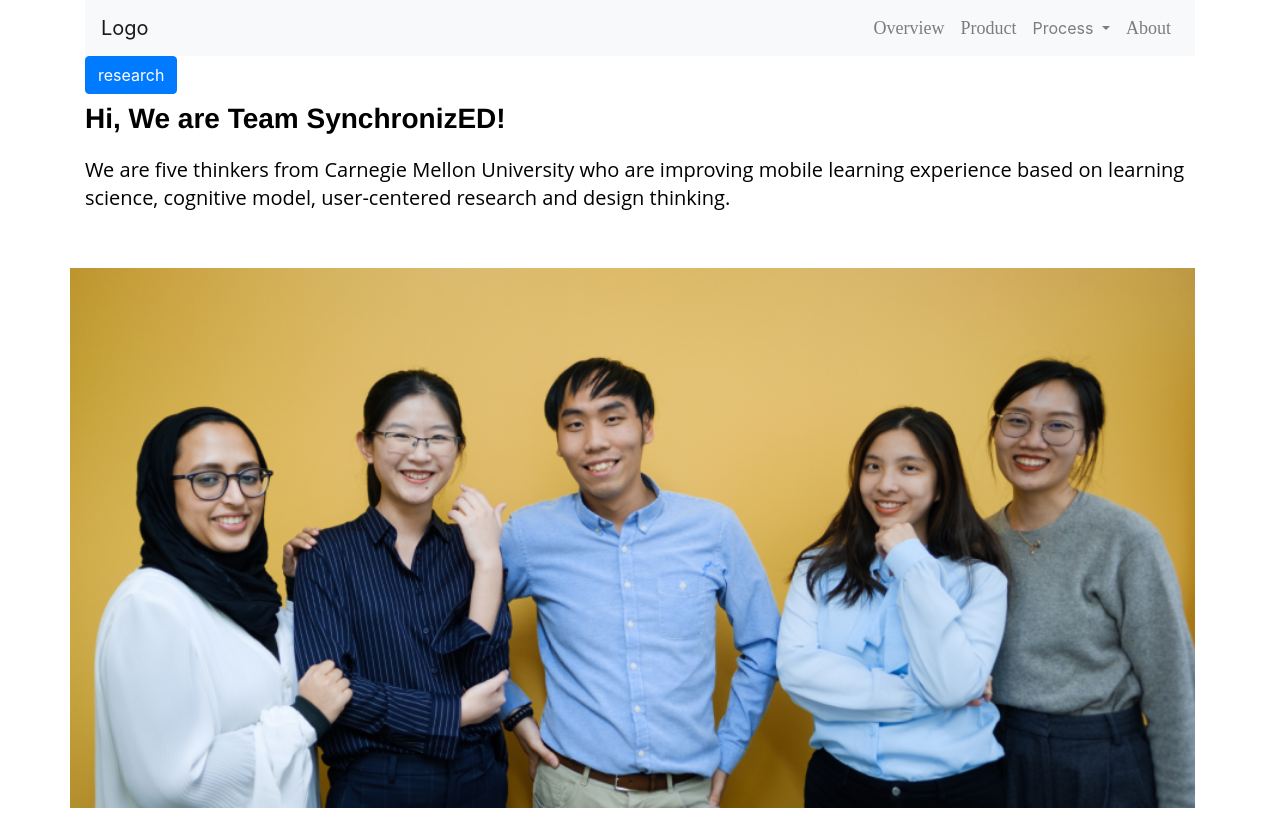
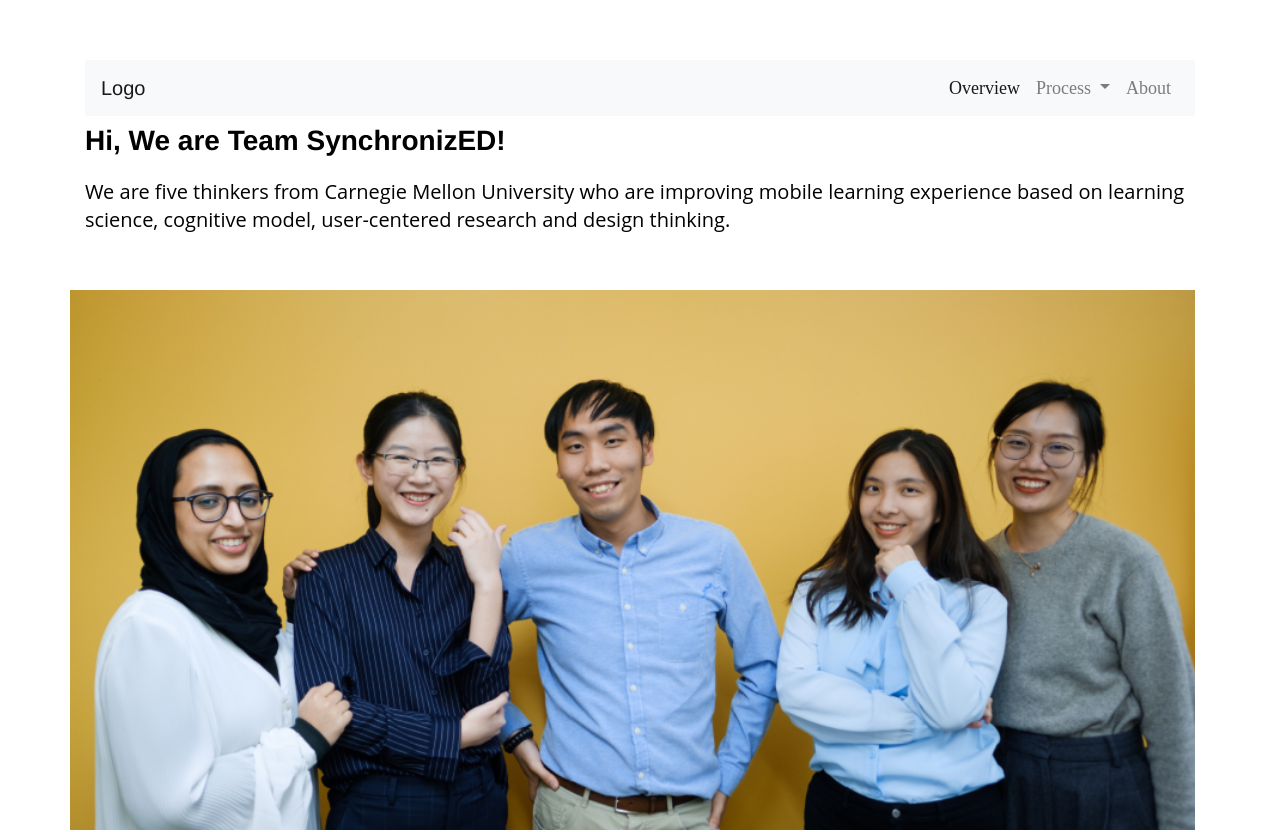
Before and after one commit to nhaque/synchronized_home, a Vue app: page / in a window 1280 px wide. Shown: the top 832 px of the page. Built offline with nearby package versions, Linux system fonts and the light colour scheme.

Commit message:
nav update

```diff
--- a/src/App.vue
+++ b/src/App.vue
@@ -1,10 +1,10 @@
 <template>
     <div>
         <div id="app" class="container">
-            <Navbar :about_page="about_page" :research_page="research_page"></Navbar>
-            <div class = "btn btn-primary" @click="goToResearchPage"> research </div>
+            <Navbar :about_page="about_page" :research_page="research_page" v-on:changeView="changeView"></Navbar>
+<!--            <div class = "btn btn-primary" @click="goToResearchPage"> research </div>-->
         </div>
-        <AboutPage v-if = "about_page"></AboutPage>
+        <AboutPage v-if = "about_page" ></AboutPage>
         <div id = "research_page">
         <div id="research" class="container">
             <ResearchPage v-if = "research_page"></ResearchPage>
@@ -41,6 +41,10 @@
             goToResearchPage: function() {
                 this.about_page = false;
                 this.research_page = true;
+            },
+            changeView: function(){
+                this.about_page = !this.about_page;
+                this.research_page = !this.research_page;
             }
         }
     }
@@ -53,7 +57,6 @@
         width: 90vw;
         background-color: #FFFFFF;
     }
-yarn
 
     #app {
         font-family: Avenir, Helvetica, Arial, sans-serif;
--- a/src/components/Navbar.vue
+++ b/src/components/Navbar.vue
@@ -1,25 +1,46 @@
 <template>
     <nav class="navbar navbar-expand-lg navbar-light bg-light nav-justified justify-content-between">
         <a class="navbar-brand" href="#">Logo</a>
-        <button class="navbar-toggler" type="button" data-toggle="collapse" data-target="#navbarNavAltMarkup" aria-controls="navbarNavAltMarkup" aria-expanded="false" aria-label="Toggle navigation">
+        <button class="navbar-toggler" type="button" data-toggle="collapse" data-target="#navbarNavAltMarkup"
+                aria-controls="navbarNavAltMarkup" aria-expanded="false" aria-label="Toggle navigation">
             <span class="navbar-toggler-icon"></span>
         </button>
-        <form class="form-inline" id="navbarNavAltMarkup">
-            <div class="navbar-nav">
-                <a class="nav-item nav-link" href="#">Overview<span class="sr-only">(current)</span></a>
-                <a class="nav-item nav-link" href="#">Product</a>
-<!--                <a class="nav-item nav-link disabled" href="#">Disabled</a>-->
-                <a class="nav-link dropdown-toggle" href="#" id="navbarDropdownMenuLink" data-toggle="dropdown" aria-haspopup="true" aria-expanded="false">
+<!--        <form class="form-inline" id="navbarNavAltMarkup">-->
+<!--            <ul class="navbar-nav">-->
+<!--                <li class="nav-item nav-link" href="#">Overview<span class="sr-only">(current)</span></li>-->
+<!--                &lt;!&ndash;                <a class="nav-item nav-link" href="#">Product</a>&ndash;&gt;-->
+<!--                &lt;!&ndash;                <a class="nav-item nav-link disabled" href="#">Disabled</a>&ndash;&gt;-->
+<!--                <li class="nav-item nav-link dropdown-toggle" href="#" id="navbarDropdownMenuLink"-->
+<!--                    data-toggle="dropdown" aria-haspopup="true" aria-expanded="false">-->
+<!--                    Process-->
+<!--                    <div class="dropdown-menu" aria-labelledby="navbarDropdownMenuLink">-->
+<!--                        <a class="dropdown-item" href="#" @click="goToResearchPage">Research</a>-->
+<!--                        <a class="dropdown-item" href="#">Ideation</a>-->
+<!--                        <a class="dropdown-item" href="#">Prototyping</a>-->
+<!--                    </div>-->
+<!--                </li>-->
+<!--                <li class="nav-item nav-link" href="#" @click="goToResearchPage">About</li>-->
+<!--            </ul>-->
+        <ul class="navbar-nav">
+            <li class="nav-item active">
+                <a class="nav-link" href="#">Overview <span class="sr-only">(current)</span></a>
+            </li>
+            <li class="nav-item dropdown">
+                <a class="nav-link dropdown-toggle" href="#" id="navbarDropdownMenuLink" role="button" data-toggle="dropdown" aria-haspopup="true" aria-expanded="false">
                     Process
                 </a>
                 <div class="dropdown-menu" aria-labelledby="navbarDropdownMenuLink">
                     <a class="dropdown-item" href="#" @click="goToResearchPage">Research</a>
-                    <a class="dropdown-item" href="#">item 2</a>
-                    <a class="dropdown-item" href="#">item 3</a>
+                    <a class="dropdown-item" href="#">Ideation</a>
+                    <a class="dropdown-item" href="#">Prototyping</a>
                 </div>
-                <a class="nav-item nav-link" href="#" >About</a>
-            </div>
-        </form>
+            </li>
+            <li class="nav-item">
+                <a class="nav-link" href="#">About</a>
+            </li>
+
+        </ul>
+<!--        </form>-->
     </nav>
 </template>
 
@@ -31,16 +52,15 @@
             research_page: Boolean
         },
         methods: {
-            goToResearchPage: function() {
-                this.about_page = false;
-                this.research_page = true;
+            goToResearchPage: function () {
+                this.$emit('changeView')
             }
         }
     }
 </script>
 
 <style scoped>
-    .nav-item.nav-link{
+    .nav-item {
         font-family: Proxima Nova;
         font-style: normal;
         font-weight: normal;
```
